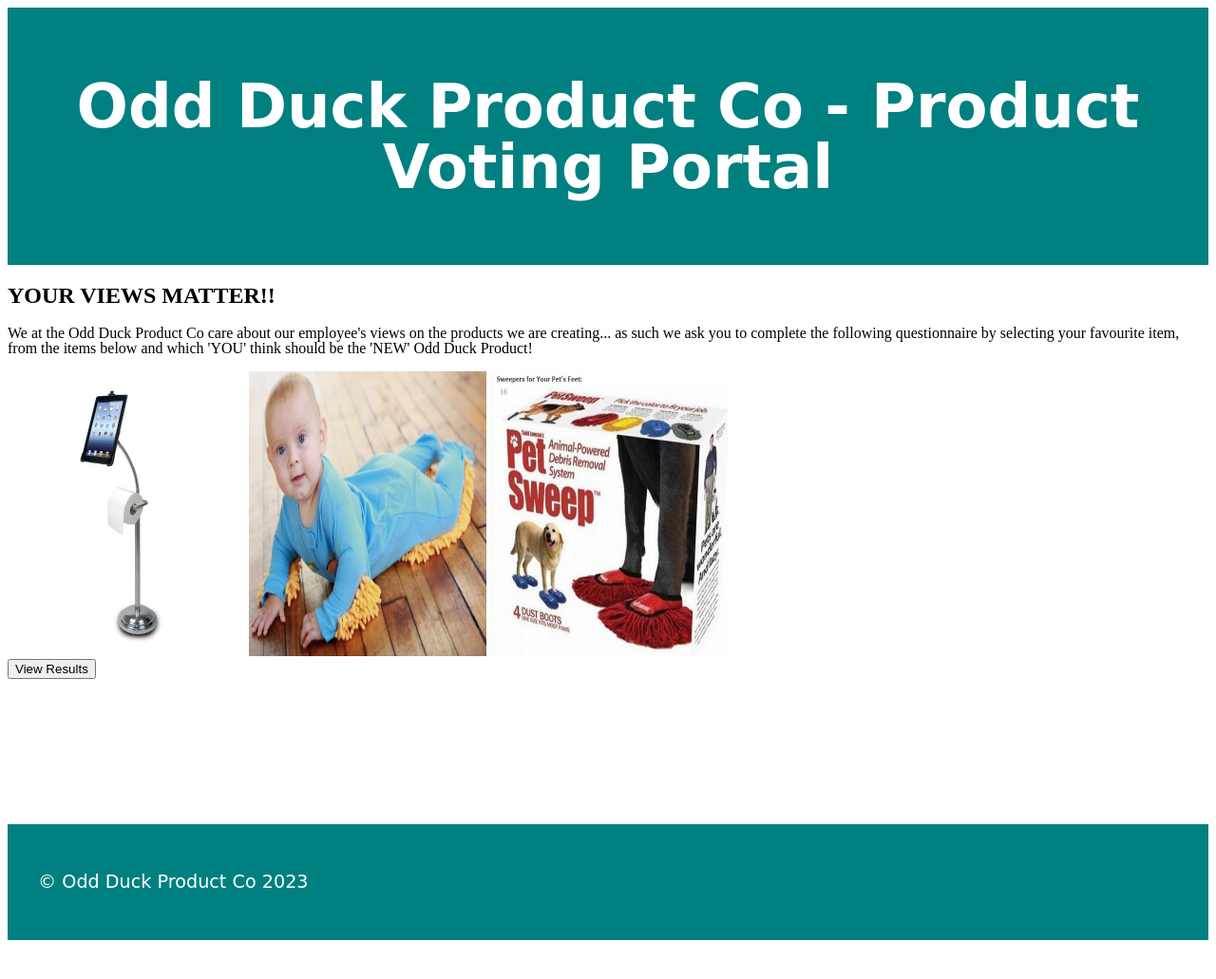
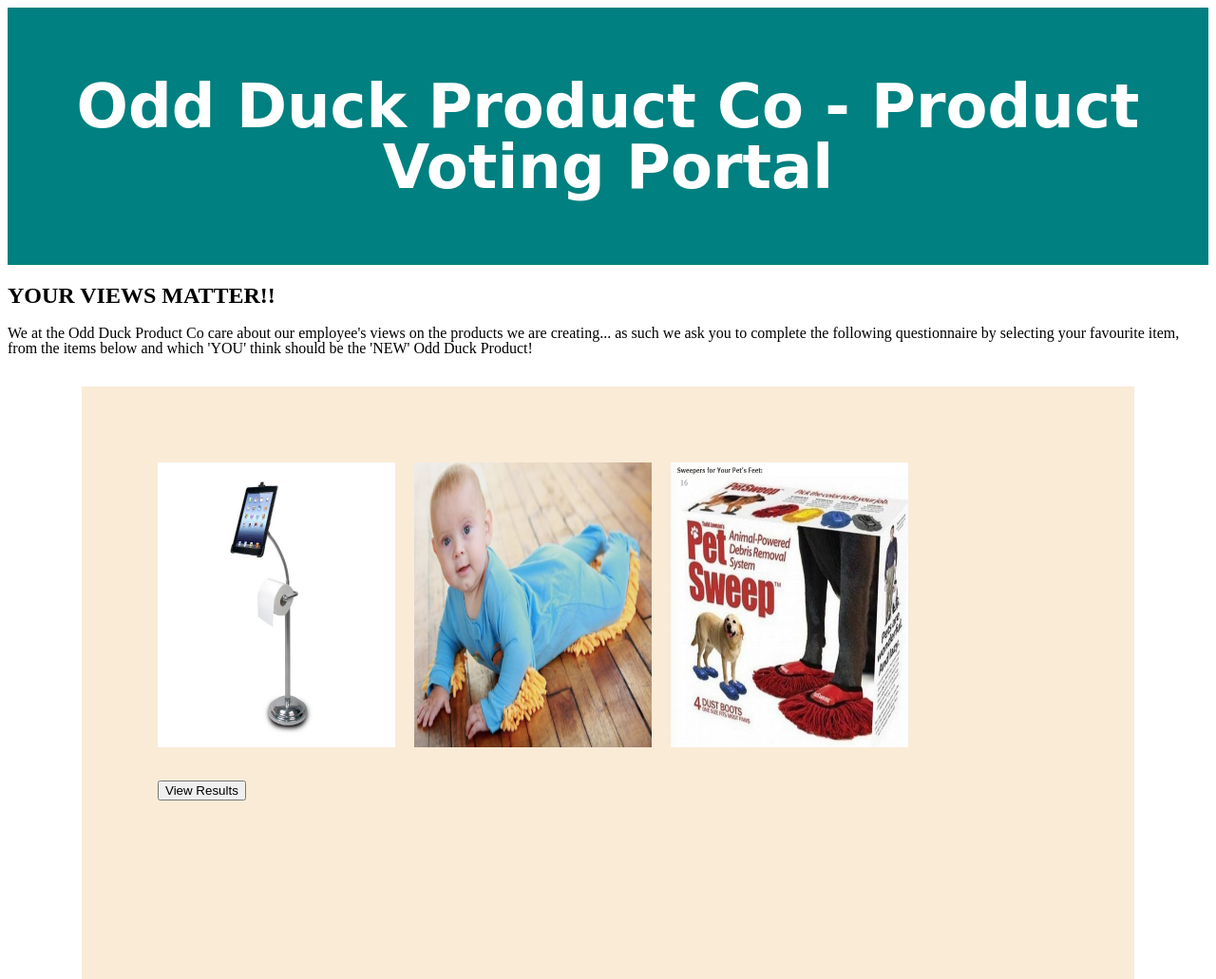
Before and after one commit to SamanthaFenton/odd-duck, a plain HTML site: page index.html in a window 1280 px wide. Shown: the top 1031 px of the page at 95% size. Before the commit the page ends 998 px from the top, so only its background shows below. Drawn offline with nearby package versions, Linux system fonts and the light colour scheme.

Commit message:
clicks now showing on the chart, added margin to the photos, stryggling to centralise images usinog other methods

```diff
--- a/app.js
+++ b/app.js
@@ -9,6 +9,8 @@ const image3 = document.querySelector("section img:nth-child(3)");
 
 let clicks = 0;
 console.log("clicks");
+let views = 0;
+console.log("views");
 
 let maxClicksAllowed = 25;
 
@@ -55,6 +57,9 @@ function renderProducts() {
   allProducts[product1].views++;
   allProducts[product2].views++;
   allProducts[product3].views++;
+  allProducts[product1].clicks++;
+  allProducts[product2].clicks++;
+  allProducts[product3].clics++;
 }
 
 function handleProductClick(event) {
@@ -106,6 +111,7 @@ function renderChart() {
 
   const data = {
     labels: productName,
+    backgroundcolor: ["#ffffff"],
     datasets: [
       {
         label: "Times Viewed",
--- a/style.css
+++ b/style.css
@@ -13,6 +13,8 @@
   border: 1px;
   background-color: antiquewhite;
   padding: 2.5rem;
+  align-content: center;
+  justify-content: space-between;
 }
 
 header {
@@ -24,6 +26,14 @@ header {
   text-align: center;
 }
 
+section {
+  background-color: antiquewhite;
+  width: 75%;
+  margin: 2rem auto;
+  padding: 5rem;
+  justify-content: space-between;
+}
+
 #image1 {
   width: 250px;
   height: 300px;
@@ -31,6 +41,7 @@ header {
   grid-column-end: 2;
   grid-row-start: 1;
   grid-row-end: 2;
+  margin-right: 1rem;
 }
 
 #image2 {
@@ -40,6 +51,7 @@ header {
   grid-column-end: 3;
   grid-row-start: 1;
   grid-row-end: 2;
+  margin-right: 1rem;
 }
 
 #image3 {
@@ -56,6 +68,11 @@ header {
   grid-column-end: 2;
   grid-row-start: 2;
   grid-row-end: 3;
+  margin-top: 2rem;
+}
+
+#myChart {
+  margin-top: 2rem;
 }
 
 footer {
```
